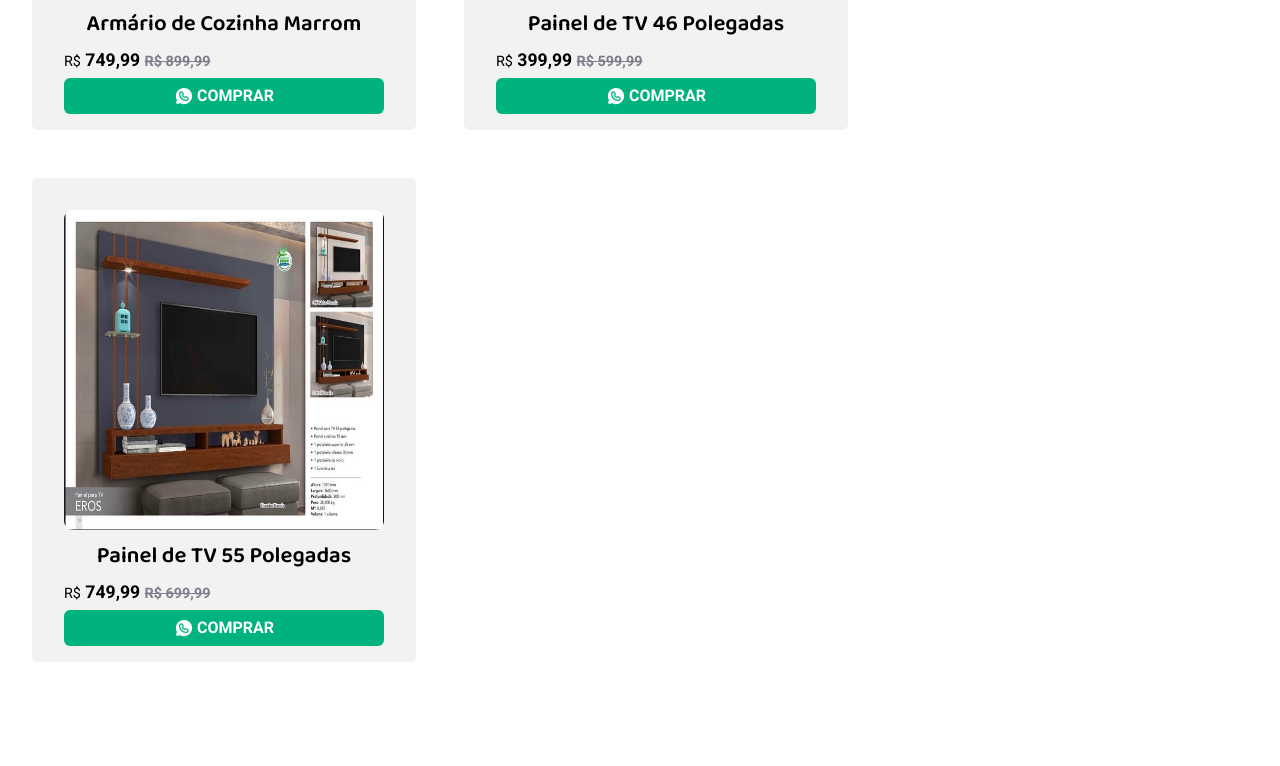
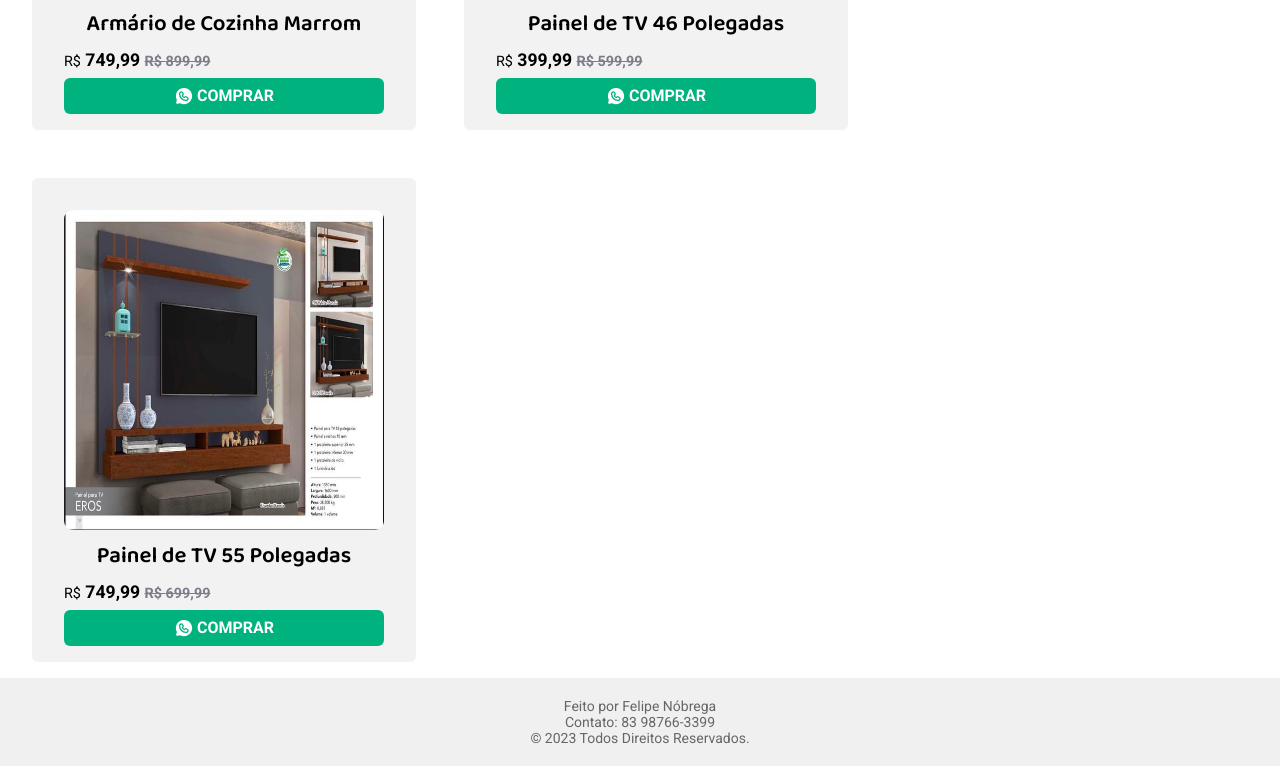
Before and after one commit to felipenobrg/renovecasajp, a React (Vite) app: page /moveis in a window 1280 px wide. Shown: the part 1195-1961 px from the top of the page. Before the commit the page ends 1873 px from the top, so only its background shows below. Built offline with nearby package versions, Linux system fonts and the light colour scheme; the HTML template or start-up script is replaced by a standard one.

Commit message:
creating footer

```diff
--- /dev/null
+++ b/src/components/Footer/index.tsx
@@ -0,0 +1,16 @@
+import { FooterContainer, FooterContent } from "./styles";
+
+export function Footer() {
+    return (
+        <FooterContainer>
+            <FooterContent>
+                <p>
+                    Feito por Felipe Nóbrega
+                    <br />
+                    Contato: 83 98766-3399
+                </p>
+                <p>© {new Date().getFullYear()} Todos Direitos Reservados.</p>
+            </FooterContent>
+        </FooterContainer>
+    )
+}
--- /dev/null
+++ b/src/components/Footer/styles.ts
@@ -0,0 +1,24 @@
+import styled from 'styled-components';
+
+export const FooterContainer = styled.footer`
+  background-color: #f0f0f0;
+  padding: 20px;
+  display: flex;
+  justify-content: center;
+`;
+
+export const FooterContent = styled.div`
+  max-width: 800px;
+  text-align: center;
+  font-size: 14px;
+  color: #666;
+`;
+
+export const FooterLink = styled.a`
+  color: #666;
+  text-decoration: none;
+
+  &:hover {
+    text-decoration: underline;
+  }
+`;
--- a/src/components/Header/styles.ts
+++ b/src/components/Header/styles.ts
@@ -63,7 +63,7 @@ export const DropdownMenu = styled.div<{ open: boolean }>`
 
   z-index: 100;
   position: fixed;
-  top: 130px;
+  top: 120px;
   right: 0;
   width: 100vw;
   background-color: ${(props) => props.theme["purple-400"]};
--- a/src/pages/Home/Components/Carousel/index.tsx
+++ b/src/pages/Home/Components/Carousel/index.tsx
@@ -10,6 +10,7 @@ import "swiper/css";
 import "swiper/css/navigation";
 import "swiper/css/pagination";
 import "swiper/css/scrollbar";
+import { Footer } from "../../../../components/Footer";
 
 export function Carousel() {
   const isSmallScreen = window.innerWidth < 768;
@@ -17,6 +18,7 @@ export function Carousel() {
     window.location.href = '/sofaretro';
   }
   return (
+    <>
     <CarouselContainer>
       {isSmallScreen && (
         <Swiper
@@ -42,5 +44,7 @@ export function Carousel() {
         </Swiper>
       )}
     </CarouselContainer>
+    <Footer />
+    </>
   );
 }
--- a/src/pages/Moveis/index.tsx
+++ b/src/pages/Moveis/index.tsx
@@ -9,9 +9,7 @@ import ArmarioBranco from '../../assets/Moveis/ArmarioDeCozinhaBranco.jpg'
 import ArmarioMarrom from '../../assets/Moveis/ArmarioDeCozinhaMarrom.jpg'
 import PainelDeTv46Polegadas from '../../assets/Moveis/PainelParaTv.jpg'
 import PainelDeTv55Polegadas from '../../assets/Moveis/PainelParaTv55.jpg'
-
-
-
+import { Footer } from "../../components/Footer";
 
 export function Moveis() {
   return (
@@ -56,6 +54,7 @@ export function Moveis() {
         textForWhatsApp="Olá. Gostaria de comprar Painel de TV 55 Polegadas"
       />
       <ScrollUp />
+   <Footer />
     </>
   );
 }
--- a/src/pages/Poltronas/index.tsx
+++ b/src/pages/Poltronas/index.tsx
@@ -15,6 +15,7 @@ import PoltronaAlmofadaBege from '../../assets/Poltronas/PoltronaAlmofadadaBege.
 import PoltronaBobBege from '../../assets/Poltronas/PoltronaBobBege.jpg'
 import PoltronaBobTerraCota from '../../assets/Poltronas/PoltronaBobTerraCota.jpg'
 import PoltronaBobCinzaLinho from '../../assets/Poltronas/PoltronaBobCinzaLinho.jpg'
+import { Footer } from "../../components/Footer";
 
 export function Poltronas() {
   return (
@@ -102,6 +103,7 @@ export function Poltronas() {
         oldPrice="289,99"
         textForWhatsApp="Olá. Gostaria de comprar PPoltrona Bob Cinza Linho"
       />
+      <Footer />
     </>
   );
 }
--- a/src/pages/Produtos-em-vime/index.tsx
+++ b/src/pages/Produtos-em-vime/index.tsx
@@ -6,6 +6,7 @@ import BanquetaMarrom from "../../assets/ProdutosEmVime/banquetaMarrom.jpg";
 import BanquetaBege from "../../assets/ProdutosEmVime/banquetaBege.jpg";
 import { ProductCard } from "../../components/ProductCard";
 import { ScrollUp } from "../../components/ScrollUp";
+import { Footer } from "../../components/Footer";
 
 export function ProdutosEmVime() {
   return (
@@ -37,6 +38,8 @@ export function ProdutosEmVime() {
       />
 
 <ScrollUp />
+
+<Footer />
     </>
   );
 }
--- a/src/pages/Sofa-retratil/index.tsx
+++ b/src/pages/Sofa-retratil/index.tsx
@@ -16,6 +16,7 @@ import SofaParisMarfim from "../../assets/SofaRetratil/SofaParisBege.jpg";
 import SofaLuxoAzul from "../../assets/SofaRetratil/SofaLuxoAzul.jpg";
 import SofaLuxoOffWhite from "../../assets/SofaRetratil/SofaLuxoBrancoGelo.jpg";
 import SofaLuxoCinza from "../../assets/SofaRetratil/SofaLuxoCinza.jpg";
+import { Footer } from "../../components/Footer";
 
 export function SofaRetratil() {
   return (
@@ -95,6 +96,8 @@ export function SofaRetratil() {
         textForWhatsApp="Olá. Gostaria de comprar Sofá Luxo Cinza"
       />
       <ScrollUp />
+
+      <Footer />
     </>
   );
 }
--- a/src/pages/Sofa-retro/index.tsx
+++ b/src/pages/Sofa-retro/index.tsx
@@ -14,6 +14,7 @@ import RetroLinhoMarromClaroAlmofadaLisa from "../../assets/SofaRetro/RetroLinho
 
 
 import { ScrollUp } from "../../components/ScrollUp";
+import { Footer } from "../../components/Footer";
 
 export function SofaRetro() {
   return (
@@ -79,6 +80,8 @@ export function SofaRetro() {
         textForWhatsApp="Olá. Gostaria de comprar Sofá Linho Marrom Claro c/ Almofada"
       />
       <ScrollUp />
+
+      <Footer />
     </>
   );
 }
--- a/src/pages/Sofas-populares/index.tsx
+++ b/src/pages/Sofas-populares/index.tsx
@@ -16,6 +16,7 @@ import DubaiDoisLugaresBege from "../../assets/SofasPopulares/SofaDoisLugaresBeg
 import DubaiCinza from "../../assets/SofasPopulares/SofaDubaiCinza.jpg";
 import DubaiMarrom from "../../assets/SofasPopulares/SofaDubaiMarrom.jpg";
 import { ScrollUp } from "../../components/ScrollUp";
+import { Footer } from "../../components/Footer";
 
 export function SofasPopulares() {
   return (
@@ -100,6 +101,8 @@ export function SofasPopulares() {
       />
 
       <ScrollUp />
+
+      <Footer />
     </>
   );
 }
--- a/src/pages/Utilidades/index.tsx
+++ b/src/pages/Utilidades/index.tsx
@@ -7,6 +7,7 @@ import { SectionLink } from "../../components/SectionLink";
 import Baus from '../../assets/Utilidades/Baus.jpg'
 import CadeiraDeBalancoDeFio from '../../assets/Utilidades/CadeiraDeBalanco.jpg'
 import CantinhoDeCafe from '../../assets/Utilidades/CatinhoDeCafe.jpg'
+import { Footer } from "../../components/Footer";
 
 
 export function Utilidades() {
@@ -40,7 +41,7 @@ export function Utilidades() {
       />
       <ScrollUp />
 
-
+      <Footer />
     </>
   );
 }
```
